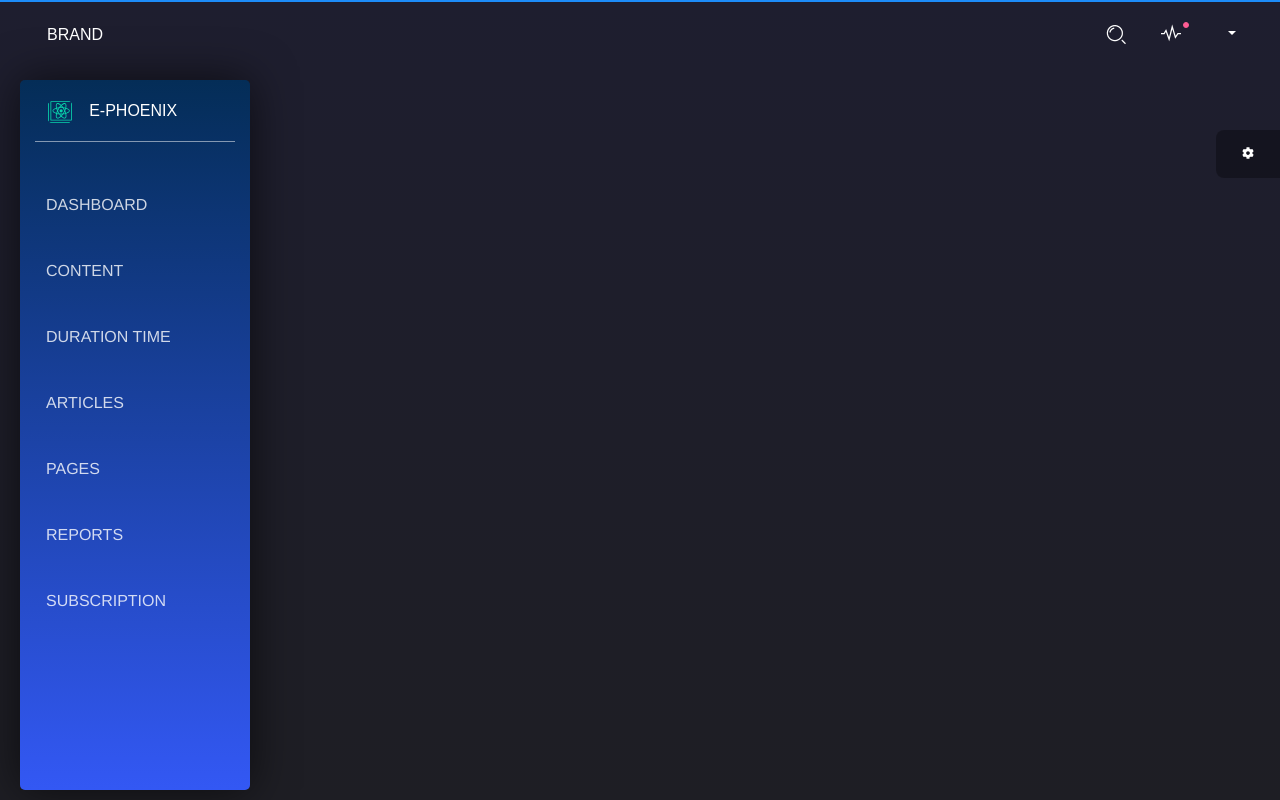
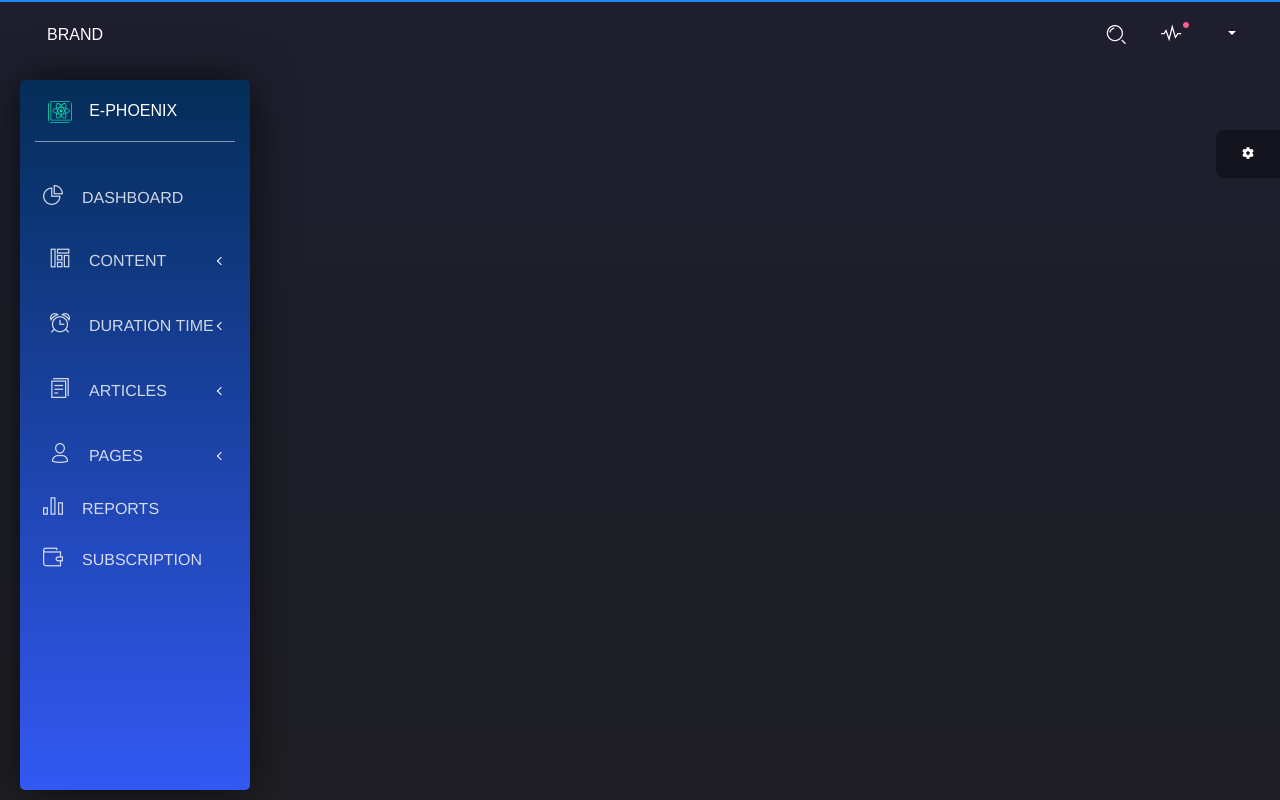
Before and after one commit to Kernael92/admin-dashboard, a React (Create React App) app: page /admin in a window 1280 px wide. Built offline with nearby package versions, Linux system fonts and the light colour scheme.

Commit message:
add arrow to the dropdown menu and style it

```diff
--- a/src/components/Sidebar/Sidebar.jsx
+++ b/src/components/Sidebar/Sidebar.jsx
@@ -132,7 +132,7 @@ class Sidebar extends React.Component {
               {logoText}
             </div>
           ) : null}
-          <nav className="nav">
+          <nav className="nav" navbar>
             {dashboard.map((prop, key) => {
               if (prop.redirect) return null;
               return (
@@ -149,22 +149,23 @@ class Sidebar extends React.Component {
                     activeClassName="active"
                     onClick={this.props.toggleSidebar}
                   >
-                    <i className={prop.icon} />
+                    <i className="tim-icons icon-chart-pie-36" />
                     <p >{prop.name}</p>
                   </NavLink>
                 </span>
               );
             })}
-            <UncontrolledDropdown >
+            <UncontrolledDropdown nav >
               <DropdownToggle
-                caret
-                data-toggle="dropdown"
+                className="has-arrow"
+                data-toggle="collapse"
                 nav
                 onClick={e => e.preventDefault}
               >
+              <i className="tim-icons icon-components"></i>
               <p>Content</p>
               </DropdownToggle>
-              <DropdownMenu className="dropdown-menu" down tag="ul">
+              <DropdownMenu className="dropdown-navbar" right tag="ul">
                 {content.map((prop, key) => {
                   if (prop.redirect) return null;
                   return (
@@ -182,7 +183,7 @@ class Sidebar extends React.Component {
                         onClick={this.props.toggleSidebar}
                         tag="li"
                       >
-                      <DropdownItem className="nav-item">
+                      <DropdownItem className="nav-item ">
                         {prop.name}
                       </DropdownItem>
                       </NavLink>
@@ -191,17 +192,18 @@ class Sidebar extends React.Component {
                 })}
               </DropdownMenu>
             </UncontrolledDropdown>
-            <UncontrolledDropdown >
+            <UncontrolledDropdown  nav>
             <DropdownToggle
-              caret
+              className="has-arrow"
               color="default"
               data-toggle="dropdown"
               nav
               onClick={e => e.preventDefault}
             >
+              <i className="tim-icons icon-time-alarm" />
               <p>Duration time</p>
             </DropdownToggle>
-            <DropdownMenu className="dropdown-menu" down tag="ul">
+            <DropdownMenu className="dropdown-navbar" right tag="ul">
               {timer.map((prop, key) => {
                 if (prop.redirect) return null;
                 return (
@@ -227,17 +229,18 @@ class Sidebar extends React.Component {
               })}
             </DropdownMenu>
             </UncontrolledDropdown>
-            <UncontrolledDropdown >
+            <UncontrolledDropdown nav>
             <DropdownToggle
-              caret
+              className="has-arrow"
               color="default"
               data-toggle="dropdown"
               nav
               onClick={e => e.preventDefault}
             >
+            <i className="tim-icons icon-single-copy-04"></i>
             <p>Articles</p>
             </DropdownToggle>
-            <DropdownMenu className="dropdown-menu" down tag="ul">
+            <DropdownMenu className="dropdown-navbar" right tag="ul">
               {articles.map((prop, key) => {
                 if (prop.redirect) return null;
                 return (
@@ -263,16 +266,17 @@ class Sidebar extends React.Component {
               })}
             </DropdownMenu>
             </UncontrolledDropdown>
-            <UncontrolledDropdown >
+            <UncontrolledDropdown nav>
               <DropdownToggle
-                caret
+                className="has-arrow"
                 data-toggle="dropdown"
                 nav
                 onClick={e => e.preventDefault}
               >
+              <i className="tim-icons icon-single-02" />
               <p>Pages</p>
               </DropdownToggle>
-              <DropdownMenu className="dropdown-menu" down tag="ul">
+              <DropdownMenu className="dropdown-navbar" right tag="ul">
                 {pages.map((prop, key) => {
                   if (prop.redirect) return null;
                   return (
@@ -315,7 +319,7 @@ class Sidebar extends React.Component {
                     activeClassName="active"
                     onClick={this.props.toggleSidebar}
                   >
-                    <i className={prop.icon} />
+                    <i className= "tim-icons icon-chart-bar-32" />
                     <p >{prop.name}</p>
                   </NavLink>
                 </span>
@@ -337,7 +341,7 @@ class Sidebar extends React.Component {
                     activeClassName="active"
                     onClick={this.props.toggleSidebar}
                   >
-                    <i className={prop.icon} />
+                    <i className= "tim-icons icon-wallet-43"/>
                     <p >{prop.name}</p>
                   </NavLink>
                 </span>
--- a/src/routes.js
+++ b/src/routes.js
@@ -4,7 +4,7 @@ let routes = [
     {
         path: "/index",
         name: "Dashboard",
-        icon: "ni ni-tv-2 text-primary",
+        icon: "tim-icons icon-chart-pie-36",
         component: "",
         layout: "/admin"
     },
@@ -89,7 +89,7 @@ let routes = [
         path: "/reports",
         name: "Reports",
         icon: "ni ni-tv-2 text-primary",
-        component: "",
+        component: "tim-icons icon-chart-bar-32",
         layout: "/admin"
     },
     {
```
Also changed, not shown: src/assets/css/black-dashboard.css.
